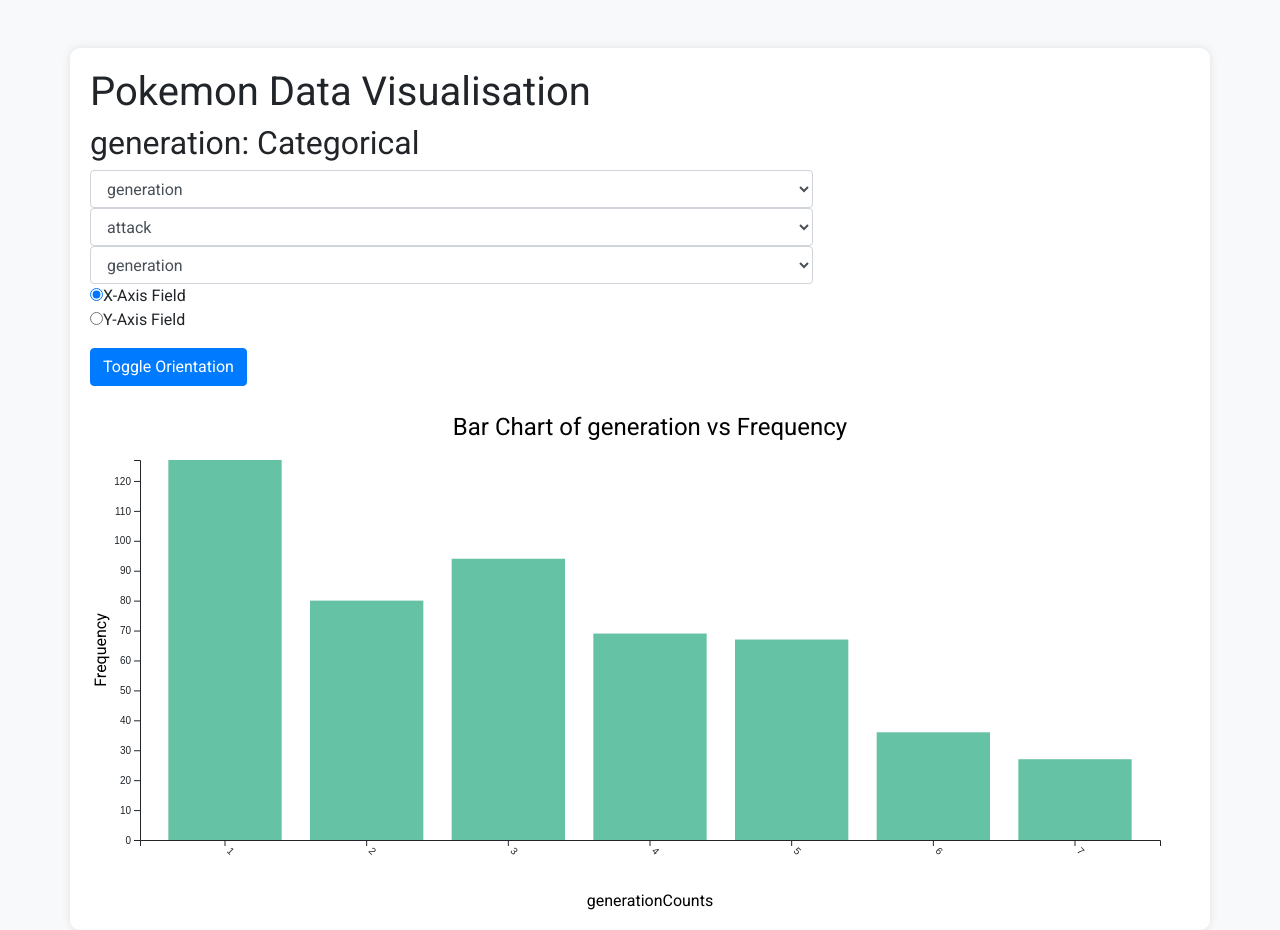
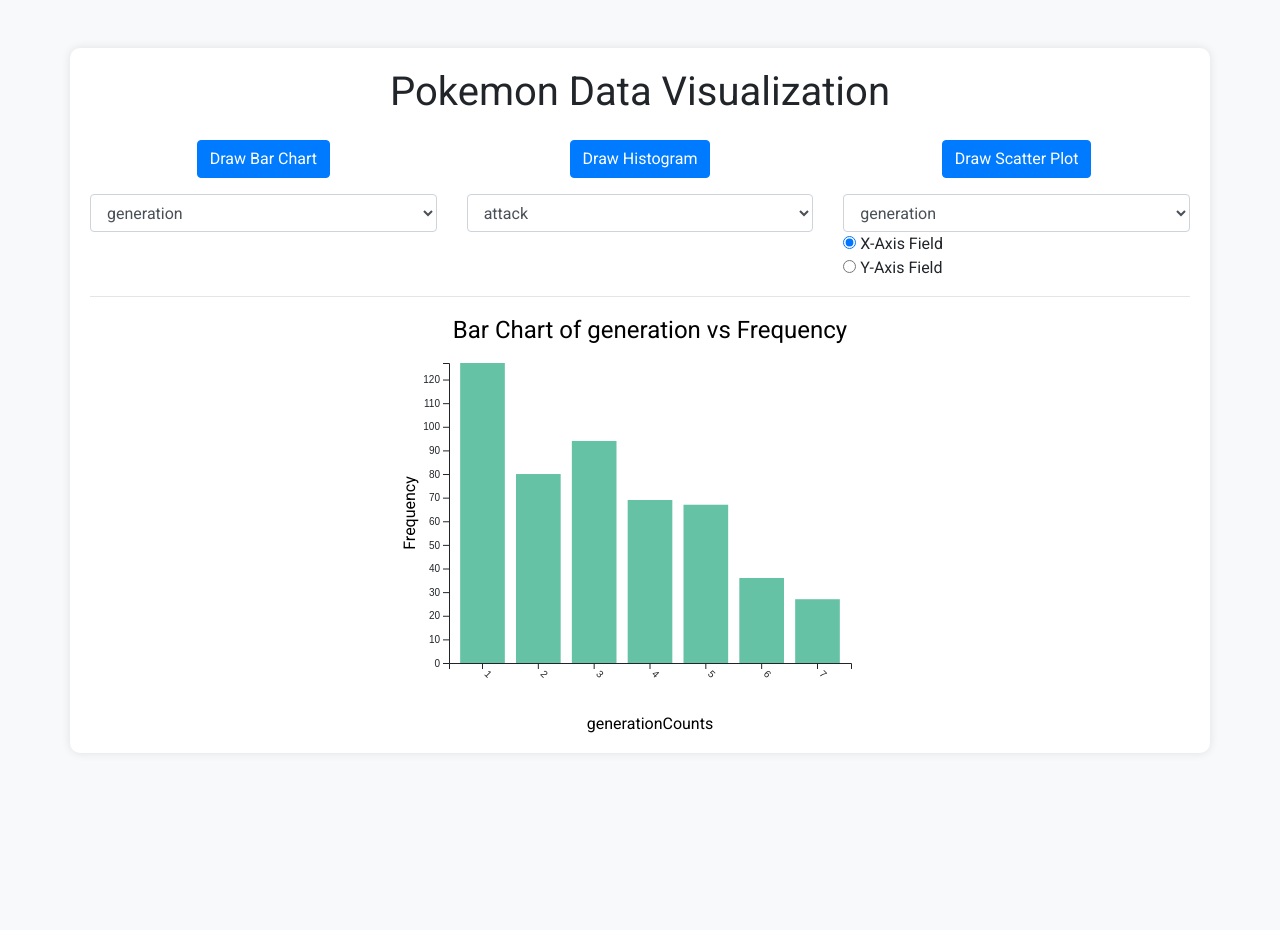
Before and after one commit to Chahat08/Pokemon-Statistics-Visualisation, a website: page index.html in a window 1280 px wide. After the commit the page ends 800 px from the top, so only its background shows below. Drawn offline with nearby package versions, Linux system fonts and the light colour scheme.

Commit message:
UI changed

```diff
--- a/app.js
+++ b/app.js
@@ -2,12 +2,13 @@
 const margin = { top: 50, right: 50, bottom: 70, left: 50 };
 
 // Adjusted width based on the container size
-const containerWidth = document.querySelector(".container").clientWidth;
-const width = containerWidth - margin.left - margin.right - 20;
+const containerWidth = document.querySelector("#my_dataviz").clientWidth;
+const width = containerWidth * (2 / 3) - margin.left - margin.right;
 
 // Adjusted height based on the container size
-const containerHeight = 500;
-const height = containerHeight - margin.top - margin.bottom;
+//const containerHeight = window.innerHeight;
+//const height = containerHeight - margin.top - margin.bottom;
+const height = 300
 
 // append the svg object to the body of the page
 const svg = d3.select("#my_dataviz")
--- a/index.html
+++ b/index.html
@@ -8,25 +8,42 @@
     <link href="https://fonts.googleapis.com/css2?family=Roboto:wght@400;700&display=swap" rel="stylesheet">
     <title>CSE 564 LAB 1</title>
 </head>
-<body class="bg-light">
+<body class="bg-light d-flex justify-content-center align-items-center">
     <div class="container mt-5">
         <div class="row">
-            <div class="col-md-8">
-                <h1>Pokemon Data Visualisation</h1>
-                <h2 id="field">Generation</h2>
-                <!-- Initialize a select button -->
+            <div class="col-md-12 text-center">
+                <h1>Pokemon Data Visualization</h1>
+            </div>
+        </div>
+        <div class="row mt-3">
+            <div class="col-md-4 text-center">
+                <button id="drawBarChart" class="btn btn-primary">Draw Bar Chart</button>
+            </div>
+            <div class="col-md-4 text-center">
+                <button id="drawHistogram" class="btn btn-primary">Draw Histogram</button>
+            </div>
+            <div class="col-md-4 text-center">
+                <button id="drawScatterPlot" class="btn btn-primary">Draw Scatter Plot</button>
+            </div>
+        </div>
+        <div class="row mt-3">
+            <div class="col-md-4">
                 <select id="selectButtonCat" class="form-control"></select>
+            </div>
+            <div class="col-md-4">
                 <select id="selectButtonNum" class="form-control"></select>
+            </div>
+            <div class="col-md-4">
                 <select id="selectButtonScatter" class="form-control"></select>
                 <div>
-                    <input type="radio" name="axis" value="X" checked="checked">X-Axis Field<br>
-                    <input type="radio" name="axis" value="Y">Y-Axis Field<br>
+                    <input type="radio" name="axis" value="X" checked="checked"> X-Axis Field<br>
+                    <input type="radio" name="axis" value="Y"> Y-Axis Field<br>
                 </div>
-                <!-- Add a toggle button -->
-                <button id="toggleButton" class="btn btn-primary mt-3">Toggle Orientation</button>
-                <!-- Create a div where the graph will take place -->
-                <div id="my_dataviz" class="mt-4"></div>
             </div>
+        </div>
+        <hr>
+        <div class="row mt-3 justify-content-center">
+            <div id="my_dataviz" class="col-md-8"></div>
         </div>
     </div>
 
--- a/style.css
+++ b/style.css
@@ -1,5 +1,7 @@
 body {
     font-family: 'Roboto', sans-serif;
+    margin: 0; /* Remove default margin */
+    overflow: hidden; /* Disable scrolling */
 }
 
 .container {
@@ -7,6 +9,7 @@
     box-shadow: 0 0 10px rgba(0, 0, 0, 0.1);
     border-radius: 10px;
     padding: 20px;
+    margin-top: 0; /* Remove top margin */
 }
 
 .btn-primary {
@@ -18,3 +21,9 @@
         background-color: #0056b3;
         border-color: #0056b3;
     }
+
+#my_dataviz svg {
+    max-width: 66.67%; /* Set max width to 2/3 of the container width */
+    margin: 0 auto; /* Center the visualization horizontally */
+    display: block; /* Ensure SVG is displayed as a block element */
+}
```
